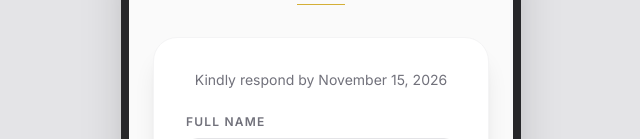
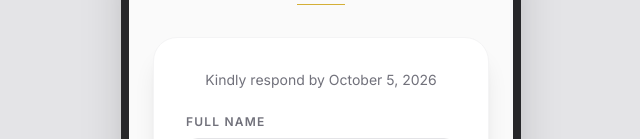
Before and after one commit to MaahdiCodes/marriage-card, a React (Vite) app: page / in a window 1280 px wide. Both pictures are taken after a click on the button "RSVP". Shown: the part 136-275 px from the top of the page, without its empty margins (319-959 px from the left). Built offline with nearby package versions, Linux system fonts and the light colour scheme; a web font is replaced by a local one.

Commit message:
Fix countdown date parsing and update RSVP deadline

```diff
--- a/src/components/tabs/HomeTab.tsx
+++ b/src/components/tabs/HomeTab.tsx
@@ -6,7 +6,8 @@ const HomeTab = () => {
   const [timeLeft, setTimeLeft] = useState({ days: 0, hours: 0, minutes: 0, seconds: 0 });
 
   useEffect(() => {
-    const targetDate = new Date('2026-10-20T00:00:00').getTime();
+    // Month is 0-indexed in JS (9 = October). This is safer for mobile browsers.
+    const targetDate = new Date(2026, 9, 20, 0, 0, 0).getTime();
 
     const interval = setInterval(() => {
       const now = new Date().getTime();
--- a/src/components/tabs/RSVPTab.tsx
+++ b/src/components/tabs/RSVPTab.tsx
@@ -76,7 +76,7 @@ const RSVPTab = () => {
             className="bg-white p-6 md:p-8 rounded-3xl shadow-xl border border-zinc-100"
           >
             <p className="text-center text-sm text-zinc-500 mb-6 font-sans">
-              Kindly respond by November 15, 2026
+              Kindly respond by October 5, 2026
             </p>
 
             <form onSubmit={handleSubmit} className="space-y-5">
```
